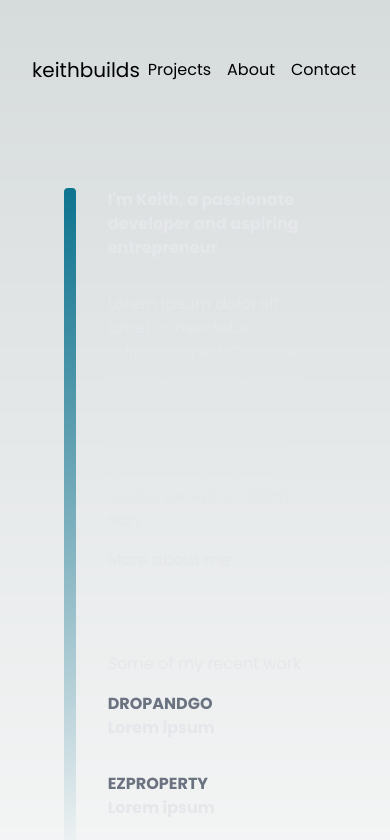
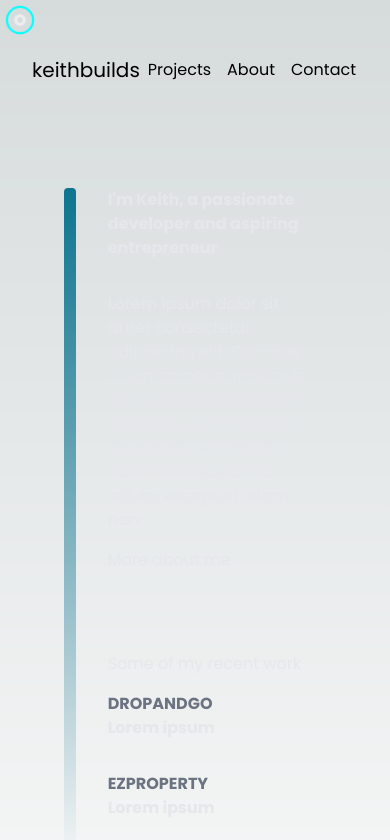
Before and after one commit to Earthstomp/portfolio, a Next.js app in the folder portfolio/: page / in a window 390 px wide. Shown: the top 840 px of the page. Built offline with nearby package versions, Linux system fonts and the light colour scheme; grey boxes are pictures that could not be loaded.

Commit message:
style: add custom cursor using client

```diff
--- /dev/null
+++ b/portfolio/app/components/Cursor.js
@@ -0,0 +1,31 @@
+"use client";
+
+import { useRef } from "react";
+import { useEffect } from "react";
+
+export default function Cursor() {
+    const cursorRef = useRef(null)
+    useEffect(() => {
+        if (cursorRef.current == null || cursorRef == null)
+            return;
+        document.addEventListener('mousemove', e => {
+            if (cursorRef.current == null)
+                return;
+            cursorRef.current.setAttribute("style", "top: " + (e.pageY - 10) + "px; left: " + (e.pageX - 10) + "px;")
+        })
+        document.addEventListener('click', () => {
+            if (cursorRef.current == null)
+                return;
+            cursorRef.current.classList.add("expand");
+            setTimeout(() => {
+                if (cursorRef.current == null)
+                    return;
+                cursorRef.current.classList.remove("expand");
+            }, 500)
+        })
+    }, [])
+    return (
+        <div className='cursor' ref={cursorRef}>
+        </div>
+    )
+}
--- a/portfolio/app/components/Footer.tsx
+++ b/portfolio/app/components/Footer.tsx
@@ -1,12 +1,20 @@
+import { NextComponentType } from "next"
 import Link from "next/link"
+import { PortfolioLinkProps } from "./PortfolioLink"
+import { PortfolioLink } from "./PortfolioLink"
 
-const Footer = () => {
+export type FooterProps = {
+    PortfolioLink: React.ComponentType<PortfolioLinkProps>
+}
+
+const Footer = ({ PortfolioLink }: FooterProps) => {
     return (
         <footer className="pt-20 px-16 text-gray-500">
             <div className="grid sm:grid-cols-6 md:grid-cols-6 lg:grid-cols-6 gap-8">
-                <div className="sm:text-xs md:text-sm lg:text-md uppercase tracking-tight">
+                <div className="footer-title">
                     Social
-                    <div className="">
+                    <div>
+                        {/* <PortfolioLink label="Linkedin" link="https://tinyurl.com/linkedin-keith" /> */}
                         <a className="hover-cyan font-bold sm:text-md md:text-md lg:text-xl " href="https://tinyurl.com/linkedin-keith">
                             Linkedin
                         </a>
@@ -17,7 +25,7 @@ const Footer = () => {
                         </a>
                     </div>
                 </div>
-                <div className="col-span-2 sm:text-xs md:text-sm lg:text-md uppercase tracking-tight">
+                <div className="col-span-2 footer-title">
                     Email
                     <div className="sm:text-md md:text-md lg:text-xl">
                         <a className="hover-cyan font-bold" href="mailto:keithong100@gmail.com">
@@ -27,16 +35,18 @@ const Footer = () => {
                 </div>
                 <div className="col-span-3">
                     <div className="grid grid-cols-3 sm:grid-cols-2">
-                        <div className="sm:text-xs md:text-sm lg:text-md uppercase tracking-tight">
+                        <div className="footer-title">
                             Location
-                            <div className="font-bold sm:text-xl md:text-lg lg:text-2xl uppercase">
-
-                                <div className="hover:text-red-500">
+                            <div>
+                                <span className="font-bold sm:text-xl md:text-lg lg:text-2xl uppercase hover:text-red-500">
                                     1.3521° N
                                     103.82° E
-                                </div>
-                                <div className="sm:text-md md:text-lg lg:text-xl hover:text-white">Singapore
-                                </div>
+                                </span>
+                            </div>
+                            <div>
+                                <span className="font-bold sm:text-md md:text-lg lg:text-xl uppercase hover:text-white">
+                                    Singapore
+                                </span>
                             </div>
                         </div>
                         <div className="col-span-2 sm:col-span-1">
@@ -57,31 +67,6 @@ const Footer = () => {
 
                     </div>
                 </div>
-                {/* <div className="sm:col-span-2 md:col-span-1 sm:text-xs md:text-sm lg:text-md uppercase tracking-tight">
-                    Location
-                    <div className="font-bold sm:text-xl md:text-2xl lg:text-3xl uppercase">
-
-                        <div>
-                            1.3521° N <br />
-                            103.82° E
-                        </div>
-                        <div className="sm:text-md md:text-lg lg:text-xl">Singapore
-                        </div>
-                    </div>
-                </div>
-                <div className="sm:grid-cols-1 grid sm:text-xs md:text-sm lg:text-md uppercase tracking-tight">
-                    <div>
-                        © 2023 Keith Ong. <br />
-                        All Rights Reserved.
-                    </div>
-                    <div>
-                        Designed and Developed
-                        <br /> by Keith Ong
-                    </div>
-                    <div>
-                        Version 1.1
-                    </div>
-                </div> */}
             </div>
 
 
--- /dev/null
+++ b/portfolio/app/components/PortfolioLink.tsx
@@ -0,0 +1,10 @@
+export type PortfolioLinkProps = {
+    label: string,
+    link: string
+}
+
+export const PortfolioLink = ({ label, link }: PortfolioLinkProps) => {
+    <a className="hover-cyan font-bold sm:text-md md:text-md lg:text-xl " href={link}>
+        {label}
+    </a>
+}
--- a/portfolio/app/globals.css
+++ b/portfolio/app/globals.css
@@ -21,8 +21,91 @@ body {
   background: linear-gradient(to bottom,
       transparent,
       rgb(var(--background-end-rgb))) rgb(var(--background-start-rgb));
+
+  cursor: none
 }
 
 .hover-cyan:hover {
   @apply text-cyan-500 transition duration-500;
 }
+
+.footer-title {
+  @apply sm:text-xs md:text-sm lg:text-base uppercase tracking-tight;
+}
+
+.cursor {
+  width: 40px;
+  height: 40px;
+  border: 3px solid cyan;
+  border-radius: 50%;
+  position: absolute;
+  transition-timing-function: ease-out;
+  animation: cursorAnim .5s infinite alternate;
+  pointer-events: none;
+}
+
+.cursor::after {
+  content: "";
+  width: 40px;
+  height: 40px;
+  position: absolute;
+  border: 11px solid white;
+  border-radius: 50%;
+  opacity: .5;
+  top: -3px;
+  left: -3px;
+  animation: cursorAnim2 .5s infinite alternate;
+}
+
+@keyframes cursorAnim {
+  from {
+      transform: scale(1);
+  }
+  to {
+      transform: scale(.7);
+  }
+}
+
+@keyframes cursorAnim2 {
+  from {
+      transform: scale(1);
+  }
+  to {
+      transform: scale(.4);
+  }
+}
+
+@keyframes cursorAnim3 {
+  0% {
+      transform: scale(1);
+  }
+  50% {
+      transform: scale(1.5);
+  }
+  100% {
+      transform: scale(1);
+      opacity: 0;
+  }
+}
+
+/* @keyframes cursorAnim4 {
+  0% {
+    opacity: 100;
+  }
+  50% {
+    opacity: 50;
+  }
+  100% {
+      opacity: 0;
+  }
+} */
+
+.expand {
+  animation: cursorAnim3 .5s forwards;
+  border: 3px solid cyan;
+}
+
+/* .move {
+  animation: cursorAnim4 .5s forwards;
+  border: 3px solid cyan;
+} */
--- a/portfolio/app/layout.tsx
+++ b/portfolio/app/layout.tsx
@@ -3,6 +3,7 @@ import './globals.css'
 import { Inter } from 'next/font/google'
 import Header from './components/Header'
 import Footer from './components/Footer'
+import Cursor from './components/Cursor'
 import React from 'react'
 
 const poppins = Poppins({
@@ -23,6 +24,7 @@ export default function RootLayout({ children }: { children: React.ReactNode })
   return (
     <html lang="en">
       <body className={poppins.className}>
+        <Cursor></Cursor>
         <Header />
         <main className='px-16 text-gray-200'>
           {children}
```
Also changed, not shown: portfolio/tsconfig.json (+18 -4 lines).
